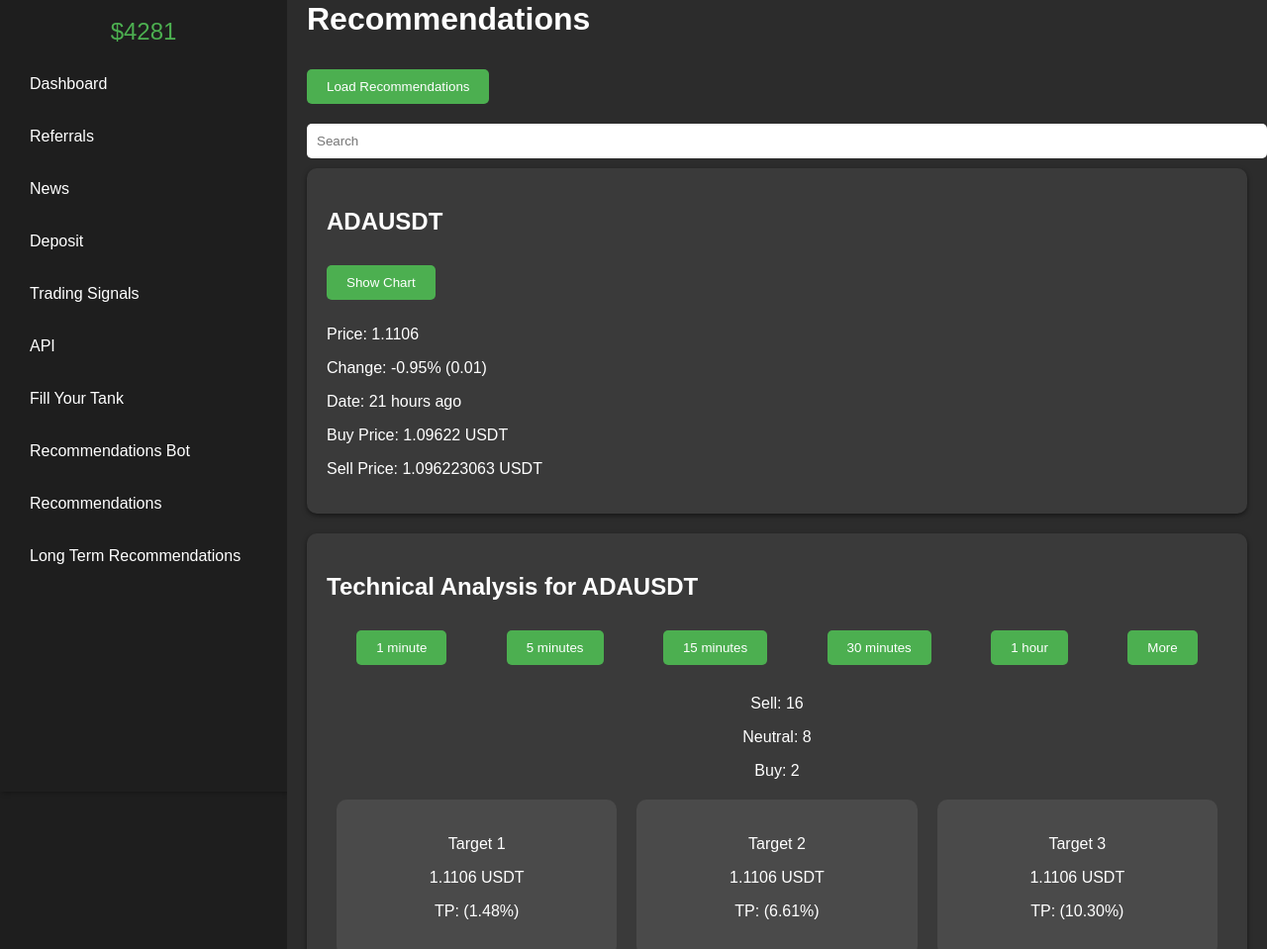
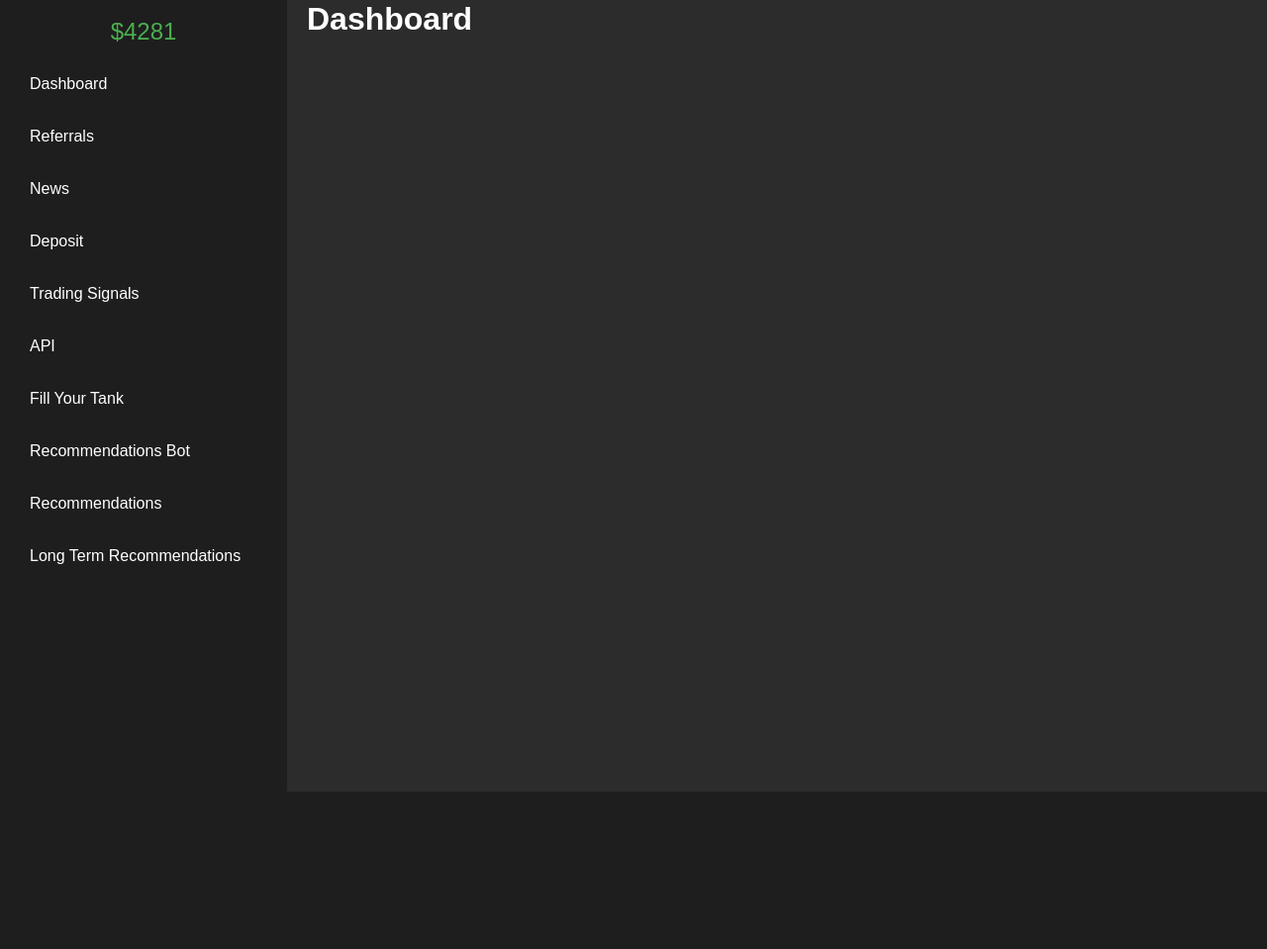
Before and after one commit to mahoudcha/TRADING-WHALES, a plain HTML site: page index.html in a window 1280 px wide. Shown: the part 40-999 px from the top of the page at 99% size. After the commit the page ends 840 px from the top, so only its background shows below. Drawn offline with Linux system fonts and the light colour scheme.

Commit message:
Update index.html

```diff
--- a/index.html
+++ b/index.html
@@ -3,7 +3,7 @@
 <head>
     <meta charset="UTF-8">
     <meta name="viewport" content="width=device-width, initial-scale=1.0">
-    <title>Trading Whales</title>
+    <title>Trading Whales - Dashboard</title>
     <link rel="stylesheet" href="styles.css">
 </head>
 <body>
@@ -12,76 +12,22 @@
         <div class="balance">$4281</div>
         <nav>
             <ul>
-                <li><a href="#">Dashboard</a></li>
-                <li><a href="#">Referrals</a></li>
-                <li><a href="#">News</a></li>
-                <li><a href="#">Deposit</a></li>
-                <li><a href="#">Trading Signals</a></li>
-                <li><a href="#">API</a></li>
-                <li><a href="#">Fill Your Tank</a></li>
-                <li><a href="#">Recommendations Bot</a></li>
-                <li><a href="#">Recommendations</a></li>
-                <li><a href="#">Long Term Recommendations</a></li>
+                <li><a href="dashboard.html">Dashboard</a></li>
+                <li><a href="referrals.html">Referrals</a></li>
+                <li><a href="news.html">News</a></li>
+                <li><a href="deposit.html">Deposit</a></li>
+                <li><a href="trading-signals.html">Trading Signals</a></li>
+                <li><a href="api.html">API</a></li>
+                <li><a href="fill-your-tank.html">Fill Your Tank</a></li>
+                <li><a href="recommendations-bot.html">Recommendations Bot</a></li>
+                <li><a href="recommendations.html">Recommendations</a></li>
+                <li><a href="long-term-recommendations.html">Long Term Recommendations</a></li>
             </ul>
         </nav>
     </div>
     <div class="main-content">
-        <h1>Recommendations</h1>
-        <button class="load-recommendations">Load Recommendations</button>
-        <div class="search-bar">
-            <input type="text" placeholder="Search">
-        </div>
-        <div class="card">
-            <h2>ADAUSDT</h2>
-            <button class="show-chart">Show Chart</button>
-            <div class="price-info">
-                <p>Price: 1.1106</p>
-                <p>Change: -0.95% (0.01)</p>
-                <p>Date: 21 hours ago</p>
-            </div>
-            <div class="buy-sell">
-                <p>Buy Price: 1.09622 USDT</p>
-                <p>Sell Price: 1.096223063 USDT</p>
-            </div>
-        </div>
-        <div class="technical-analysis">
-            <h2>Technical Analysis for ADAUSDT</h2>
-            <div class="time-frames">
-                <button class="time-frame" data-time="1">1 minute</button>
-                <button class="time-frame" data-time="5">5 minutes</button>
-                <button class="time-frame" data-time="15">15 minutes</button>
-                <button class="time-frame" data-time="30">30 minutes</button>
-                <button class="time-frame" data-time="60">1 hour</button>
-                <button class="time-frame" data-time="more">More</button>
-            </div>
-            <div class="gauge">
-                <p>Sell: 16</p>
-                <p>Neutral: 8</p>
-                <p>Buy: 2</p>
-            </div>
-            <div class="targets">
-                <div class="target">
-                    <p>Target 1</p>
-                    <p>1.1106 USDT</p>
-                    <p>TP: (1.48%)</p>
-                </div>
-                <div class="target">
-                    <p>Target 2</p>
-                    <p>1.1106 USDT</p>
-                    <p>TP: (6.61%)</p>
-                </div>
-                <div class="target">
-                    <p>Target 3</p>
-                    <p>1.1106 USDT</p>
-                    <p>TP: (10.30%)</p>
-                </div>
-            </div>
-            <div class="stop-loss">
-                <p>Stop Loss</p>
-                <p>1.095892412 USDT</p>
-                <p>Risk: (0.43%)</p>
-            </div>
-        </div>
+        <h1>Dashboard</h1>
+        <!-- Contenu de la page Dashboard -->
     </div>
     <script src="script.js"></script>
 </body>
```
